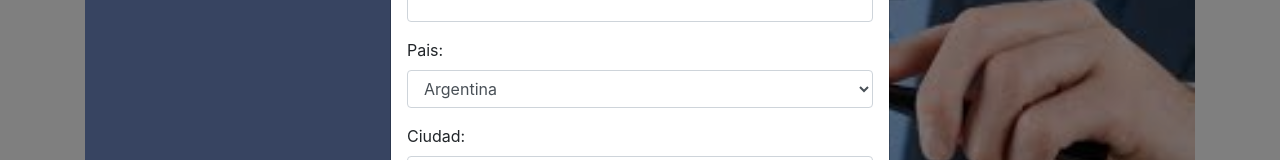
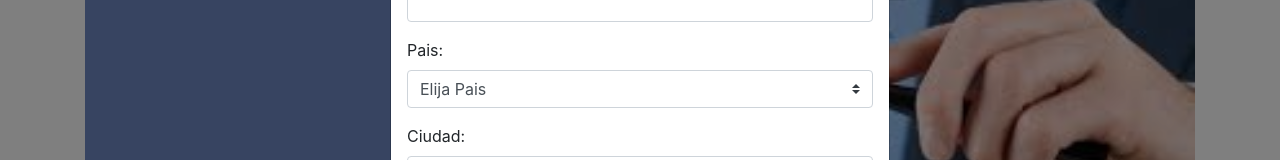
Before and after one commit to Eugemo/listado-puestos, a React (Create React App) app: page / in a window 1280 px wide. Both pictures are taken after a click on the button "Crear Puesto". Shown: the part 254-414 px from the top of the page. Built offline with nearby package versions, Linux system fonts and the light colour scheme.

Commit message:
intento select en paises

```diff
--- a/src/components/AddModal.jsx
+++ b/src/components/AddModal.jsx
@@ -14,16 +14,32 @@ export class AddModal extends React.Component {
           empresa: "",
           ciudad: "",
           pais: "",
-        }
+        paises: []
+      }
+
 
   };
 
+  componentDidMount() {
+		if(localStorage.getItem("paises") != null){
+			this.setState({
+				paises: JSON.parse(localStorage.getItem("paises"))
+			})
+		}
+	}
 
   handleChange (e){
     this.setState({
       ...this.state,
       [e.target.name] : e.target.value
     })
+  }
+
+  handleSelect = (e) => {
+		e.preventDefault();
+		this.setState({
+			pais: JSON.parse(e.target.value),
+		});
   }
 
   insertarPuesto(){
@@ -55,10 +71,15 @@ export class AddModal extends React.Component {
               <label>
                 Pais:
               </label>
-              <select className="form-control" name="pais" type="text" onChange={this.handleChange}>
-                <option value="Arg">Argentina</option>
-                <option value="Br">Brasil</option>
-              </select>
+              <select class="custom-select" id="inputGroupSelect01" name="pais"
+						onChange={(e) => this.handleSelect(e)}
+						value={JSON.stringify(this.state.pais)}
+					>
+						<option value={JSON.stringify({})}>Elija Pais</option>
+                        { this.state.paises.map((pais, index) => (
+                            <option key={index+1} value={JSON.stringify(pais)}>{pais.name}</option>
+                        ))}
+					</select>
 
             </FormGroup>
             <FormGroup>
```
